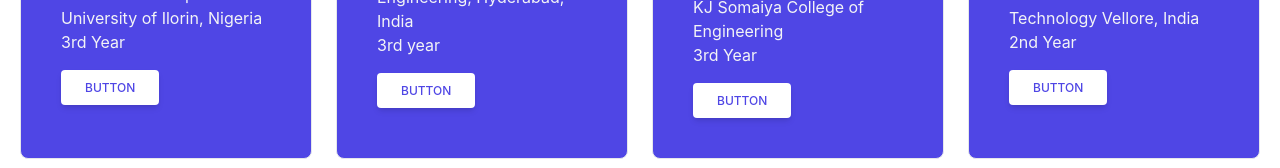
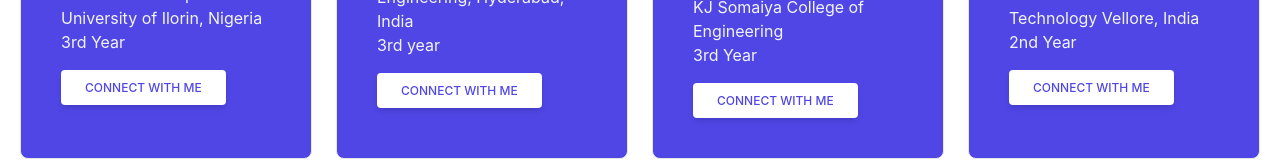
Before and after one commit to SafeTorpedo/Teachers-Hack-2, a React (Create React App) app: page / in a window 1280 px wide. Shown: the part 2260-2428 px from the top of the page. Built offline with nearby package versions, Linux system fonts and the light colour scheme.

Commit message:
Renamed buttons

```diff
--- a/src/components/About.jsx
+++ b/src/components/About.jsx
@@ -34,7 +34,7 @@ const About = () => {
                                 type="button"
                                 className=" inline-block px-6 py-2.5 bg-white text-indigo-600 font-medium text-xs leading-tight uppercase rounded shadow-md hover:bg-gray-400 hover:shadow-lg focus:bg-indigo-200 focus:shadow-lg focus:outline-none focus:ring-0 active:bg-blue-800 active:shadow-lg transition duration-150 ease-in-out"
                             >
-                                Button
+                                Connect with me
                             </button>
                         </a>
                     </div>
@@ -69,7 +69,7 @@ const About = () => {
                                 type="button"
                                 className=" inline-block px-6 py-2.5 bg-white text-indigo-600 font-medium text-xs leading-tight uppercase rounded shadow-md hover:bg-gray-400 hover:shadow-lg focus:bg-indigo-200 focus:shadow-lg focus:outline-none focus:ring-0 active:bg-blue-800 active:shadow-lg transition duration-150 ease-in-out"
                             >
-                                Button
+                                Connect with me
                             </button>
                         </a>
                     </div>
@@ -101,7 +101,7 @@ const About = () => {
                                 type="button"
                                 className=" inline-block px-6 py-2.5 bg-white text-indigo-600 font-medium text-xs leading-tight uppercase rounded shadow-md hover:bg-gray-400 hover:shadow-lg focus:bg-indigo-200 focus:shadow-lg focus:outline-none focus:ring-0 active:bg-blue-800 active:shadow-lg transition duration-150 ease-in-out"
                             >
-                                Button
+                                Connect with me
                             </button>
                         </a>
                     </div>
@@ -135,7 +135,7 @@ const About = () => {
                                 type="button"
                                 className=" inline-block px-6 py-2.5 bg-white text-indigo-600 font-medium text-xs leading-tight uppercase rounded shadow-md hover:bg-gray-400 hover:shadow-lg focus:bg-indigo-200 focus:shadow-lg focus:outline-none focus:ring-0 active:bg-blue-800 active:shadow-lg transition duration-150 ease-in-out"
                             >
-                                Button
+                                Connect with me
                             </button>
                         </a>
                     </div>
```
